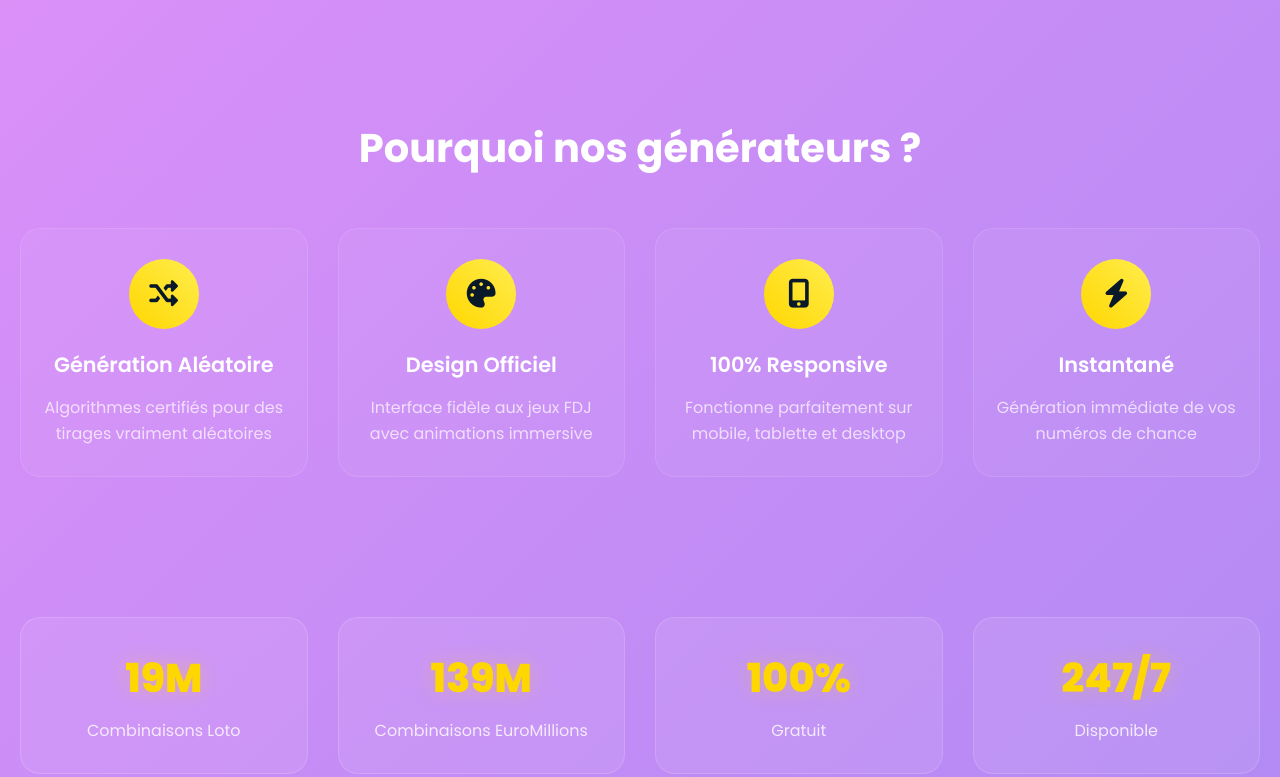
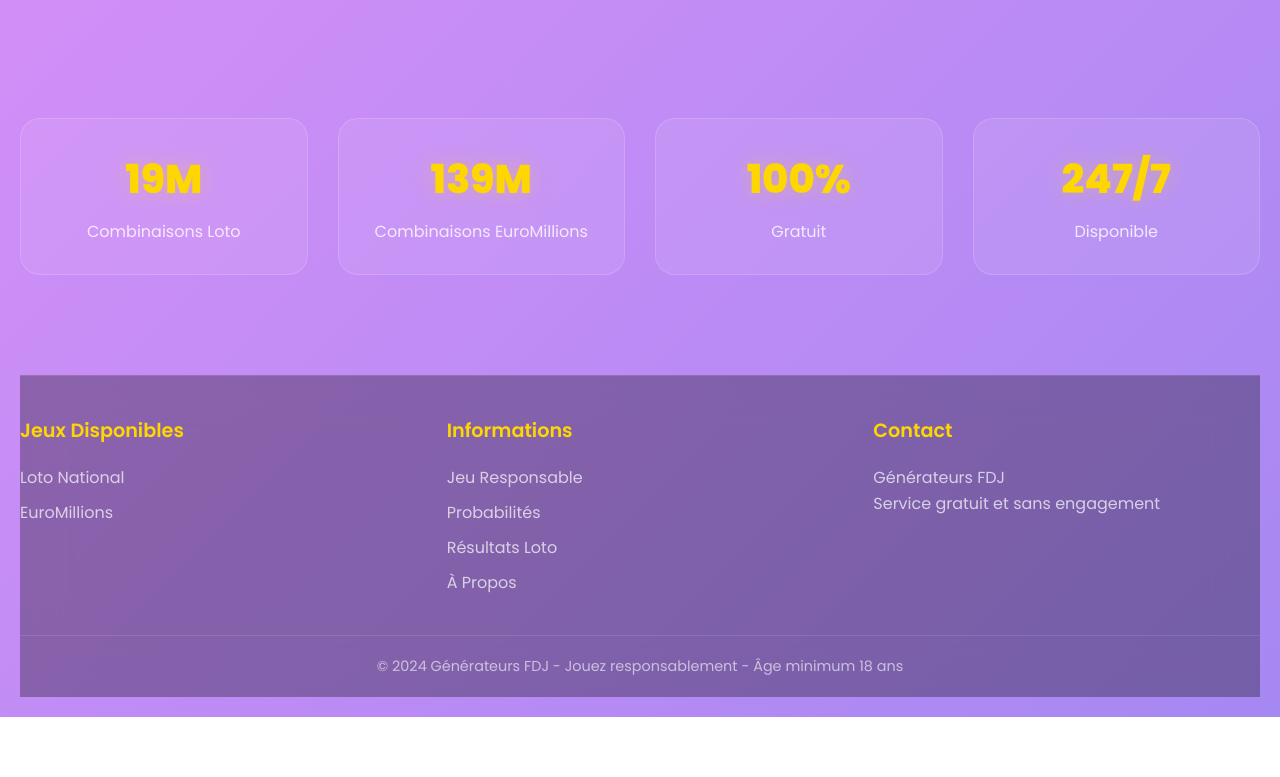
Before and after one commit to Squilacci-hub/EuroMillionFDJ, a plain HTML site: page index.html in a window 1280 px wide. Shown: the part 1101-1878 px from the top of the page. After the commit the page ends 1818 px from the top, so only its background shows below. Drawn offline with Linux system fonts and the light colour scheme.

Commit message:
del div Pourquoi nos générateurs ?

```diff
--- a/index.html
+++ b/index.html
@@ -128,42 +128,6 @@
                 </div>
             </section>
 
-            <section class="features-section">
-                <h2 class="features-title">Pourquoi nos générateurs ?</h2>
-                <div class="features-grid">
-                    <div class="feature-item">
-                        <div class="feature-icon">
-                            <i class="fas fa-random"></i>
-                        </div>
-                        <h3>Génération Aléatoire</h3>
-                        <p>Algorithmes certifiés pour des tirages vraiment aléatoires</p>
-                    </div>
-
-                    <div class="feature-item">
-                        <div class="feature-icon">
-                            <i class="fas fa-palette"></i>
-                        </div>
-                        <h3>Design Officiel</h3>
-                        <p>Interface fidèle aux jeux FDJ avec animations immersive</p>
-                    </div>
-
-                    <div class="feature-item">
-                        <div class="feature-icon">
-                            <i class="fas fa-mobile-alt"></i>
-                        </div>
-                        <h3>100% Responsive</h3>
-                        <p>Fonctionne parfaitement sur mobile, tablette et desktop</p>
-                    </div>
-
-                    <div class="feature-item">
-                        <div class="feature-icon">
-                            <i class="fas fa-bolt"></i>
-                        </div>
-                        <h3>Instantané</h3>
-                        <p>Génération immédiate de vos numéros de chance</p>
-                    </div>
-                </div>
-            </section>
 
             <section class="stats-section">
                 <div class="stats-container">
```
